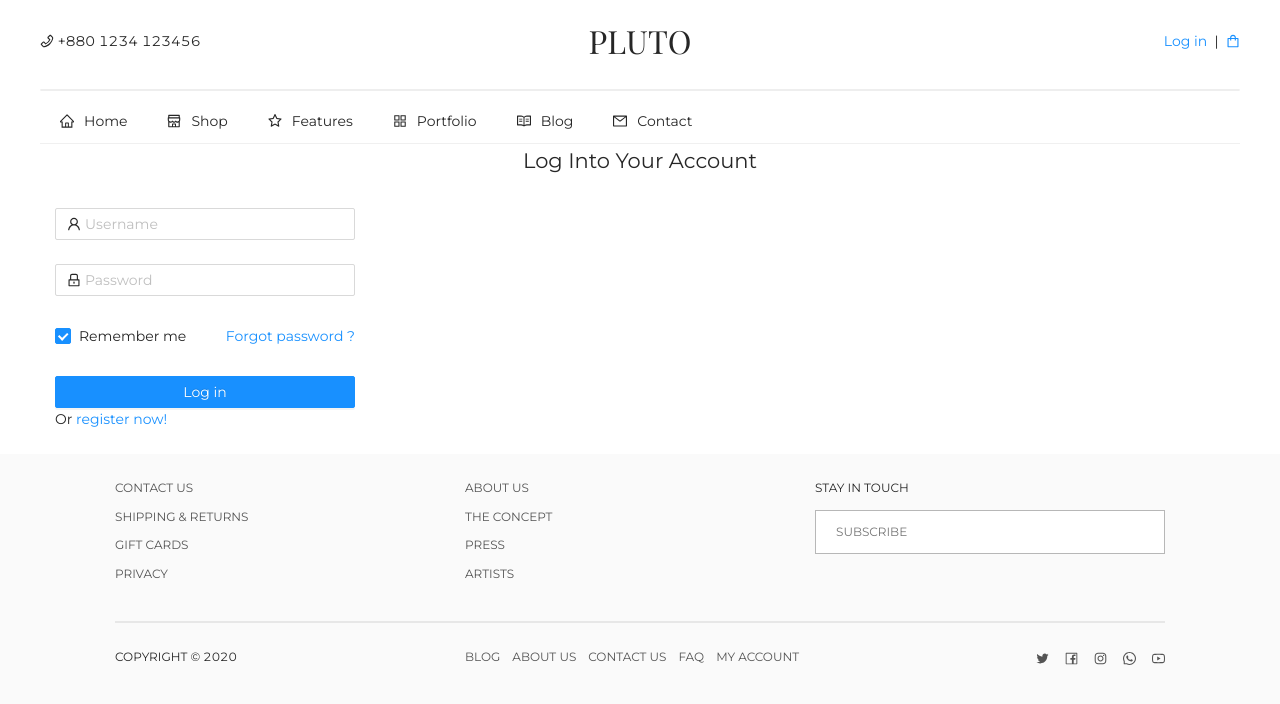
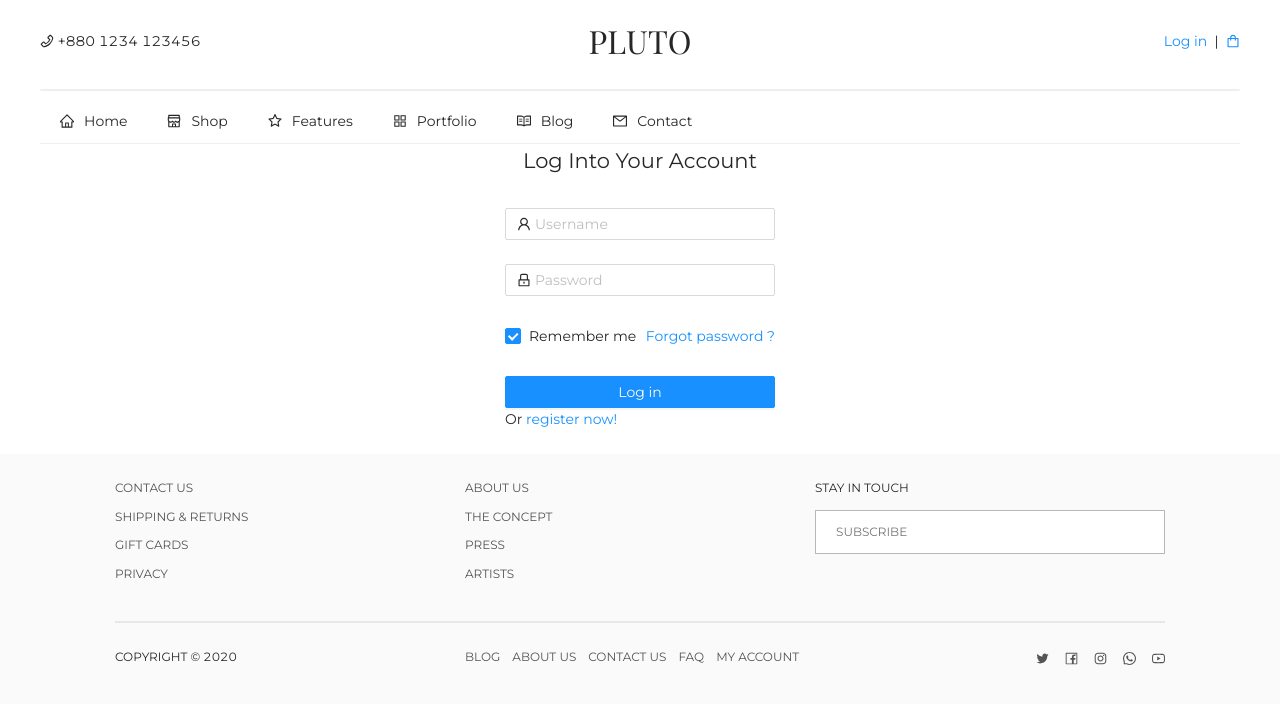
Before and after one commit to Alamin02/pluto, a React (Create React App) app: page /login in a window 1280 px wide. Shown: the top 704 px of the page. Built offline with nearby package versions, Linux system fonts and the light colour scheme; a web font is replaced by a local one.

Commit message:
fix: css of login page

```diff
--- a/src/components/login/Login.js
+++ b/src/components/login/Login.js
@@ -21,7 +21,7 @@ const Login = () => {
           />
           <Form
             name="normal_login"
-            className={styles.loginForm}
+            className={classNames(styles.loginForm, styles.containerFluid)}
             initialValues={{
               remember: true,
             }}
--- a/src/components/login/Login.module.css
+++ b/src/components/login/Login.module.css
@@ -5,13 +5,11 @@
   max-width: 1200px;
   padding: 0 15px;
 }
-
 .titleHolder {
   text-align: center;
   position: relative;
   padding: 0 0 20px;
 }
-
 .loginForm {
   max-width: 300px;
 }
@@ -24,3 +22,7 @@
 .loginFormButton {
   width: 100%;
 }
+.navHr {
+  border: 1px solid #eeeeee;
+  border-radius: 9999px;
+}
--- a/src/components/registration/Registration.js
+++ b/src/components/registration/Registration.js
@@ -74,6 +74,7 @@ const Registration = () => {
           <Form
             {...formItemLayout}
             form={form}
+            className={styles.containerFluid}
             name="register"
             onFinish={onFinish}
             initialValues={{
```
